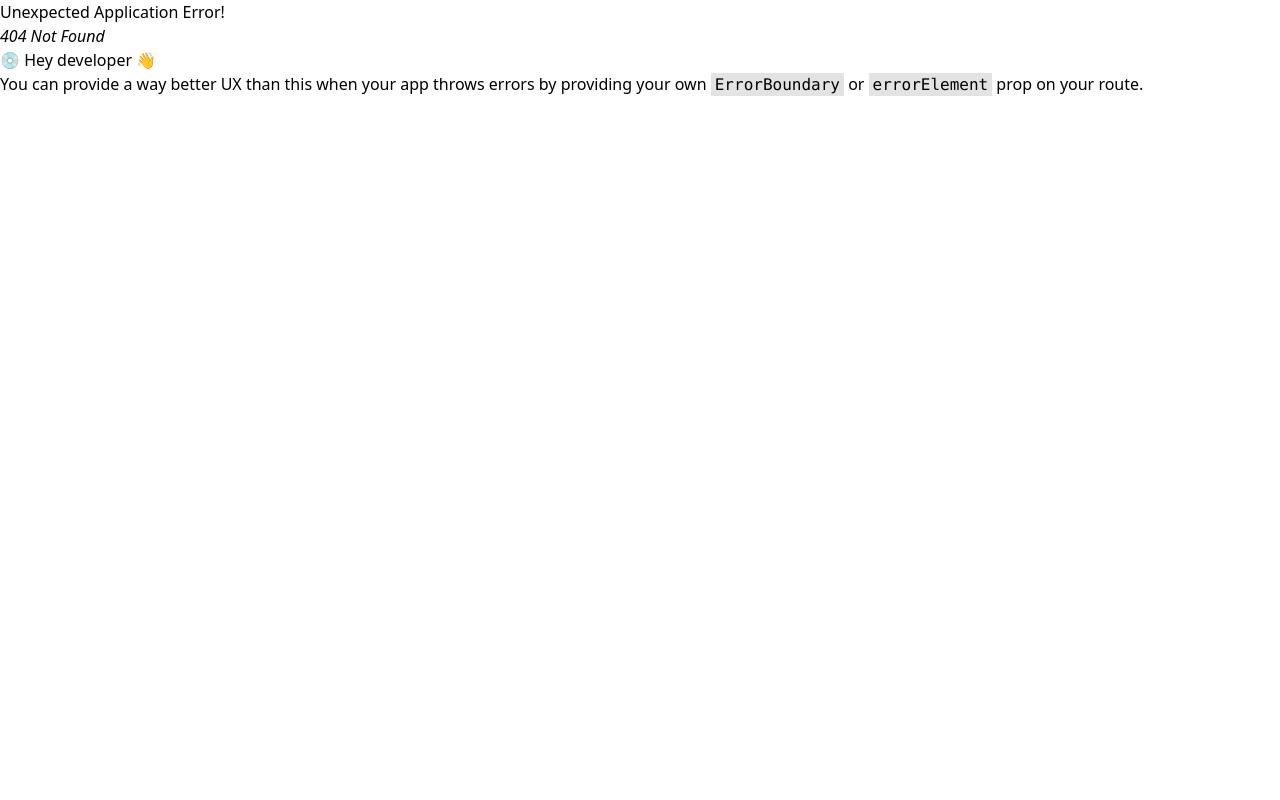
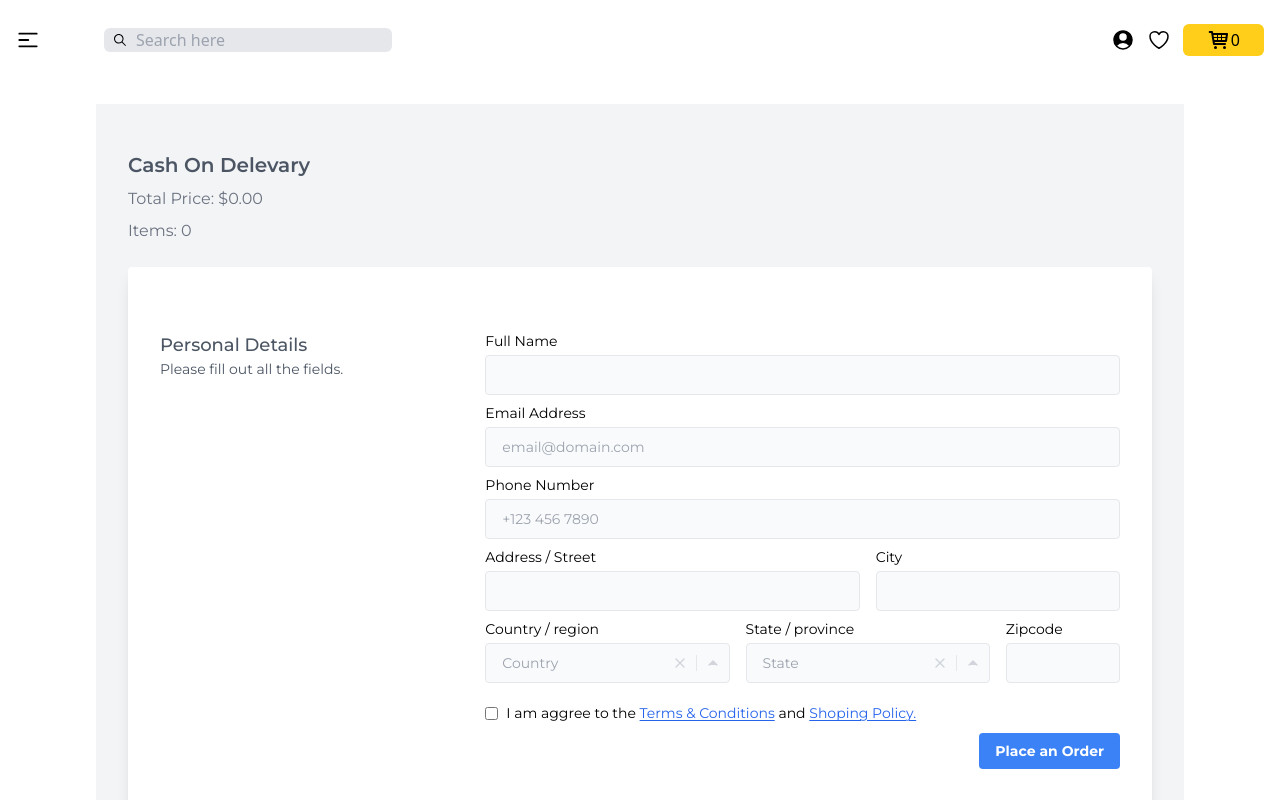
Before and after one commit to huy-dataguy/MERN-Stack-Book-Store, a React (Vite) app in the folder frontend/: page /checkout in a window 1280 px wide. Before the commit this address had no page. Shown: the top 800 px of the page. Built offline with nearby package versions, Linux system fonts and the light colour scheme.

Commit message:
#14 finish UI checkout Page

```diff
--- /dev/null
+++ b/frontend/src/pages/books/CheckoutPage.jsx
@@ -0,0 +1,180 @@
+import React, { useState } from 'react'
+import { useForm } from 'react-hook-form'
+import { useSelector } from 'react-redux'
+import { Link } from 'react-router-dom';
+
+const CheckoutPage = () => {
+
+  const currentUser = true;
+  const [isChecked, setIsChecked] = useState(false);
+  const {
+    register,
+    handleSubmit,
+    watch,
+    formState: { errors },
+  } = useForm()
+  const onSubmit = (data) => {
+    console.log(data)
+    const newOrder = {
+      name: data.name,
+      email: currentUser?.email,
+      address: {
+        city: data.city,
+        country: data.country,
+        state: data.state,
+        zipcode: data.zipcode
+
+      },
+      phone: data.phone,
+      productIds: cartItems.map(item => item?._id),
+      totalPrice: totalPrice,
+    }
+    console.log(newOrder)
+  }
+
+
+  const cartItems = useSelector(state => state.cart.cartItems)
+  const totalPrice = cartItems.reduce((acc, item) => acc + item.newPrice, 0).toFixed(2)
+  return (
+    <section>
+      <div className="min-h-screen p-6 bg-gray-100 flex items-center justify-center">
+        <div className="container max-w-screen-lg mx-auto">
+          <div>
+            <div>
+              <h2 className="font-semibold text-xl text-gray-600 mb-2">Cash On Delevary</h2>
+              <p className="text-gray-500 mb-2">Total Price: ${totalPrice}</p>
+              <p className="text-gray-500 mb-6">Items: {cartItems.length > 0 ? cartItems.length : 0}</p>
+            </div>
+
+            <div className="bg-white rounded shadow-lg p-4 px-4 md:p-8 mb-6">
+              <form onSubmit={handleSubmit(onSubmit)} className="grid gap-4 gap-y-2 text-sm grid-cols-1 lg:grid-cols-3 my-8">
+                <div className="text-gray-600">
+                  <p className="font-medium text-lg">Personal Details</p>
+                  <p>Please fill out all the fields.</p>
+                </div>
+
+                <div className="lg:col-span-2">
+                  <div className="grid gap-4 gap-y-2 text-sm grid-cols-1 md:grid-cols-5">
+                    <div className="md:col-span-5">
+                      <label htmlFor="full_name">Full Name</label>
+                      <input
+                        {...register("name", { required: true })}
+
+                        type="text" name="name" id="name" className="h-10 border mt-1 rounded px-4 w-full bg-gray-50" />
+                    </div>
+
+                    <div className="md:col-span-5">
+                      <label html="email">Email Address</label>
+                      <input
+
+                        type="text" name="email" id="email" className="h-10 border mt-1 rounded px-4 w-full bg-gray-50"
+                        disabled
+                        defaultValue={currentUser?.email}
+                        placeholder="email@domain.com" />
+                    </div>
+                    <div className="md:col-span-5">
+                      <label html="phone">Phone Number</label>
+                      <input
+                        {...register("phone", { required: true })}
+
+                        type="number" name="phone" id="phone" className="h-10 border mt-1 rounded px-4 w-full bg-gray-50" placeholder="+123 456 7890" />
+                    </div>
+
+                    <div className="md:col-span-3">
+                      <label htmlFor="address">Address / Street</label>
+                      <input
+                        {...register("address", { required: true })}
+
+                        type="text" name="address" id="address" className="h-10 border mt-1 rounded px-4 w-full bg-gray-50" placeholder="" />
+                    </div>
+
+                    <div className="md:col-span-2">
+                      <label htmlFor="city">City</label>
+                      <input
+                        {...register("city", { required: true })}
+
+                        type="text" name="city" id="city" className="h-10 border mt-1 rounded px-4 w-full bg-gray-50" placeholder="" />
+                    </div>
+
+                    <div className="md:col-span-2">
+                      <label htmlFor="country">Country / region</label>
+                      <div className="h-10 bg-gray-50 flex border border-gray-200 rounded items-center mt-1">
+                        <input
+                          {...register("country", { required: true })}
+
+                          name="country" id="country" placeholder="Country" className="px-4 appearance-none outline-none text-gray-800 w-full bg-transparent" />
+                        <button tabIndex="-1" className="cursor-pointer outline-none focus:outline-none transition-all text-gray-300 hover:text-red-600">
+                          <svg className="w-4 h-4 mx-2 fill-current" xmlns="http://www.w3.org/2000/svg" viewBox="0 0 24 24" stroke="currentColor" strokeWidth="2" strokeLinecap="round" strokeLinejoin="round">
+                            <line x1="18" y1="6" x2="6" y2="18"></line>
+                            <line x1="6" y1="6" x2="18" y2="18"></line>
+                          </svg>
+                        </button>
+                        <button tabIndex="-1" className="cursor-pointer outline-none focus:outline-none border-l border-gray-200 transition-all text-gray-300 hover:text-blue-600">
+                          <svg className="w-4 h-4 mx-2 fill-current" xmlns="http://www.w3.org/2000/svg" viewBox="0 0 24 24" stroke="currentColor" strokeWidth="2" strokeLinecap="round" strokeLinejoin="round"><polyline points="18 15 12 9 6 15"></polyline></svg>
+                        </button>
+                      </div>
+                    </div>
+
+                    <div className="md:col-span-2">
+                      <label htmlFor="state">State / province</label>
+                      <div className="h-10 bg-gray-50 flex border border-gray-200 rounded items-center mt-1">
+                        <input
+                          {...register("state", { required: true })}
+
+                          name="state" id="state" placeholder="State" className="px-4 appearance-none outline-none text-gray-800 w-full bg-transparent" />
+                        <button className="cursor-pointer outline-none focus:outline-none transition-all text-gray-300 hover:text-red-600">
+                          <svg className="w-4 h-4 mx-2 fill-current" xmlns="http://www.w3.org/2000/svg" viewBox="0 0 24 24" stroke="currentColor" strokeWidth="2" strokeLinecap="round" strokeLinejoin="round">
+                            <line x1="18" y1="6" x2="6" y2="18"></line>
+                            <line x1="6" y1="6" x2="18" y2="18"></line>
+                          </svg>
+                        </button>
+                        <button tabIndex="-1" className="cursor-pointer outline-none focus:outline-none border-l border-gray-200 transition-all text-gray-300 hover:text-blue-600">
+                          <svg className="w-4 h-4 mx-2 fill-current" xmlns="http://www.w3.org/2000/svg" viewBox="0 0 24 24" stroke="currentColor" strokeWidth="2" strokeLinecap="round" strokeLinejoin="round"><polyline points="18 15 12 9 6 15"></polyline></svg>
+                        </button>
+                      </div>
+                    </div>
+
+                    <div className="md:col-span-1">
+                      <label htmlFor="zipcode">Zipcode</label>
+                      <input
+                        {...register("zipcode", { required: true })}
+
+                        type="text" name="zipcode" id="zipcode" className="transition-all flex items-center h-10 border mt-1 rounded px-4 w-full bg-gray-50" placeholder="" />
+                    </div>
+
+                    <div className="md:col-span-5 mt-3">
+                      <div className="inline-flex items-center">
+                        <input
+                          onChange={(e) => setIsChecked(e.target.checked)}
+
+                          type="checkbox" name="billing_same" id="billing_same" className="form-checkbox" />
+                        <label htmlFor="billing_same" className="ml-2 ">I am aggree to the <Link className='underline underline-offset-2 text-blue-600'>Terms & Conditions</Link> and <Link className='underline underline-offset-2 text-blue-600'>Shoping Policy.</Link></label>
+                      </div>
+                    </div>
+
+
+
+                    <div className="md:col-span-5 text-right">
+                      <div className="inline-flex items-end">
+                        <button
+                          disabled={!isChecked}
+                          className="bg-blue-500 hover:bg-blue-700 text-white font-bold py-2 px-4 rounded">Place an Order</button>
+                      </div>
+                    </div>
+
+                  </div>
+                </div>
+              </form>
+            </div>
+
+
+
+          </div>
+
+
+        </div>
+      </div>    </section>
+  )
+}
+
+export default CheckoutPage
--- a/frontend/src/routers/router.jsx
+++ b/frontend/src/routers/router.jsx
@@ -4,6 +4,7 @@
 import Register from "../components/Register";
 import Login from "../components/Login"
 import CartPage from "../pages/books/CartPage";
+import CheckoutPage from "../pages/books/CheckoutPage";
 const router = createBrowserRouter([
     {
       path: "/",
@@ -35,6 +36,10 @@
         {
           path: "/cart",
           element: <CartPage/>
+        },
+        {
+          path: "/checkout",
+          element: <CheckoutPage/>
         }
       ]
     },
```
